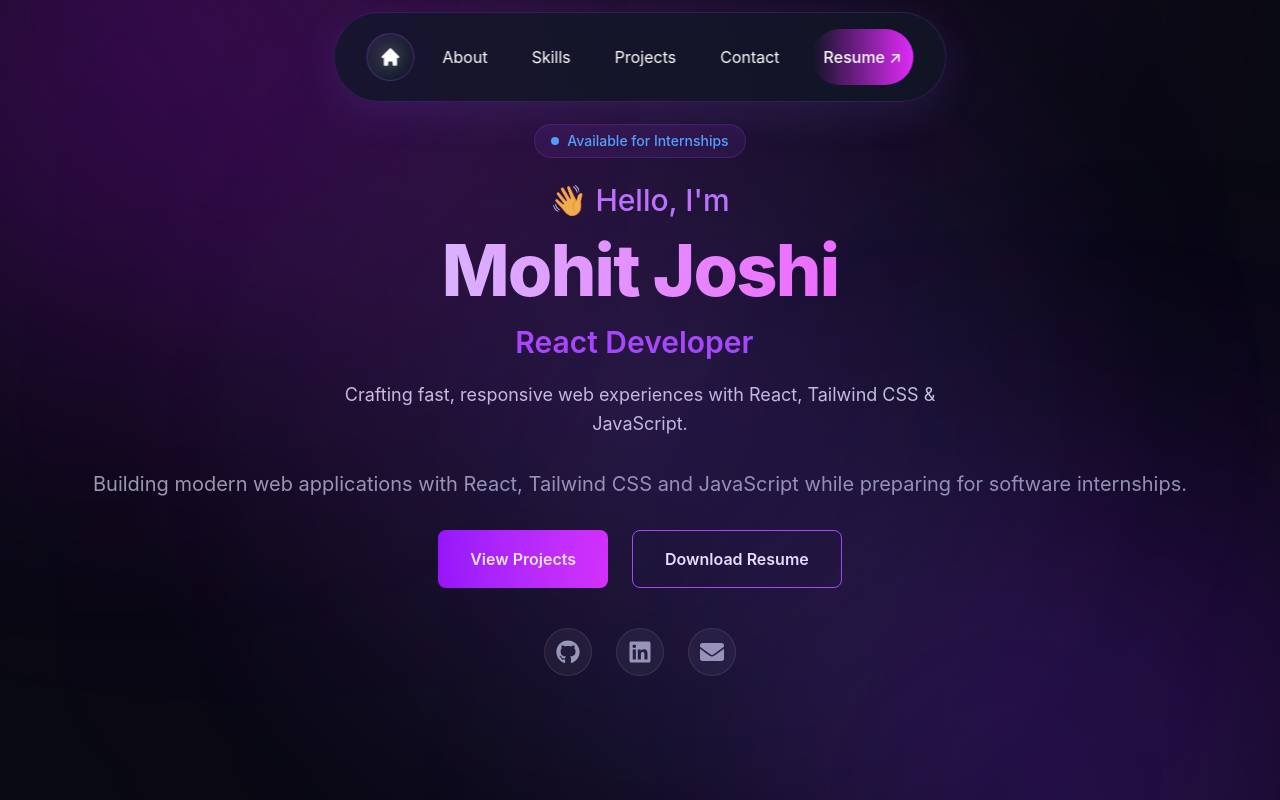
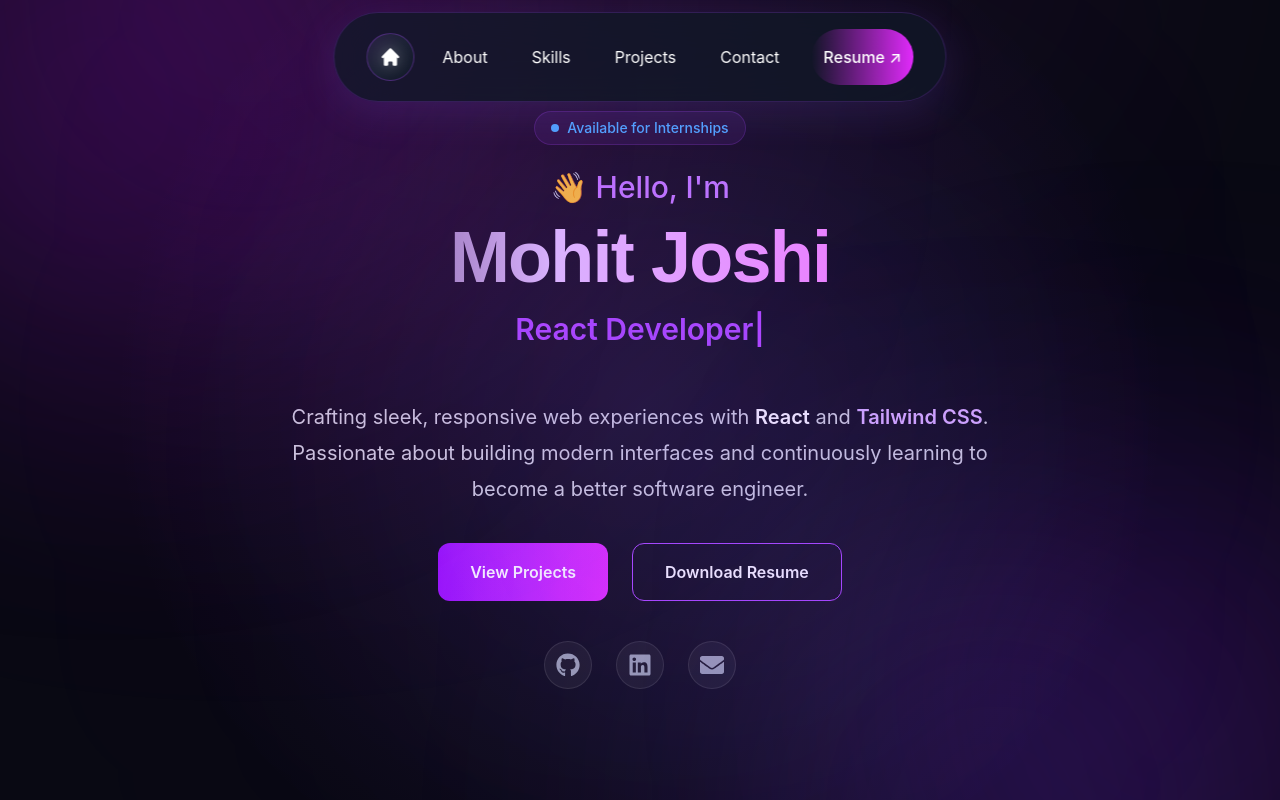
Before and after one commit to mohitjoshi-dev/portfolio, a React app: page / in a window 1280 px wide. Shown: the top 800 px of the page. Built offline with nearby package versions, Linux system fonts and the light colour scheme; the HTML template or start-up script is replaced by a standard one.

Commit message:
added framer motion animations to hero section

```diff
--- a/src/App.jsx
+++ b/src/App.jsx
@@ -1,6 +1,7 @@
 import Introduction from "./components/Introduction";
 import Skills from "./components/Skills";
 import CursorRipple from "./components/CursorRipple";
+import Projects from "./components/Projects";
 
 function App() {
   return (
@@ -8,6 +9,7 @@ function App() {
       <CursorRipple/>
       <Introduction />
       <Skills />
+      <Projects/>
     </>
   );
 }
--- a/src/components/AuroraBackground.jsx
+++ b/src/components/AuroraBackground.jsx
@@ -70,7 +70,7 @@ function AuroraBackground() {
         />
 
     <div
-    className=" absolute inset-0 bg-[radial-gradient(circle_at_center,rgba(168,85,247,0.12),transparent_70%)]"/>
+        className=" absolute inset-0 bg-[radial-gradient(circle_at_center,rgba(168,85,247,0.12),transparent_70%)]"/>
 
 
 
--- a/src/components/Introduction.jsx
+++ b/src/components/Introduction.jsx
@@ -62,12 +62,13 @@ function Introduction() {
 
     <div className="relative inline-block overflow-hidden">
       <motion.h1
+      style={{backgroundSize: "200% 200%",}}
       initial={{opacity:0, y:30}}
       animate={{opacity:1, y:0}}
       transition={{duration:0.8}}
 
-      className="hero-title text-7xl font-extrabold tracking-tight mb-3 bg-linear-to-r from white via bg-purple-300 to to-fuchsia-400
-                 bg-size-[200%_200] bg-clip-text text-transparent animate-gradient">
+      className="hero-title text-7xl font-extrabold tracking-tight mb-3 bg-linear-to-r from white via-purple-300 to to-fuchsia-400
+                 bg-clip-text text-transparent animate-gradient">
 
            Mohit Joshi
       </motion.h1>
@@ -90,27 +91,43 @@ function Introduction() {
     repeat={Infinity}
   />
   </h2>
-
-    <p className="mt-3 text-lg text-gray-300 max-w-2xl leading-relaxed">
-      Crafting fast, responsive web experiences with
-      React, Tailwind CSS & JavaScript.
-    </p>
-
     </div>
 
-    <p className="text-xl text-gray-400 text-center max-w-2x1 mb-8">
-        Building modern web applications with React, Tailwind CSS and
-        JavaScript while preparing for software internships.
-    </p>
+    <motion.p
+      initial={{ opacity: 0, y: 20 }}
+      animate={{ opacity: 1, y: 0 }}
+      transition={{ delay: 0.4, duration: 0.7 }}
+
+      className="mb-9 max-w-3xl mx-auto text-center text-lg md:text-xl leading-9 text-gray-300 font-normal"
+    >
+      Crafting sleek, responsive web experiences with{" "}
+      <span className="font-semibold text-white">
+        React
+      </span>{" "}
+      and{" "}
+      <span className="font-semibold text-purple-300">
+        Tailwind CSS
+      </span>.
+      <br />
+      Passionate about building modern interfaces and continuously learning to become a better software engineer.
+  </motion.p>
 
   <div className="flex gap-6">
-  <button className="bg-linear-to-r from-purple-600 to-fuchsia-500 px-8 py-4 font-semibold rounded-lg cursor-pointer hover:scale-110 hover:-translate-y-1 hover:shadow-purple-500/40 hover:shadow-2xl transition-all duration-300">
-    View Projects
+  <button
+  onClick={() => scrollToSection("projects")}
+  className="px-8 py-4 rounded-xl bg-linear-to-r from-purple-600 to-fuchsia-500 font-semibold text-white hover:scale-105
+  hover:shadow-[0_0_30px_rgba(168,85,247,.45)] transition-all duration-300">
+     View Projects
   </button>
 
-  <button className="border border-purple-500 px-8 py-4 font-semibold rounded-lg cursor-pointer hover:scale-110 hover:-translate-y-1 hover:shadow-purple-500/20 hover:shadow-2xl transition-all duration-300">
-    Download Resume
-  </button>
+  <a
+  href="/resume.pdf"
+  download
+  className="px-8 py-4 rounded-xl border border-purple-500 text-white font-semibold hover:bg-purple-500/10 hover:scale-105
+             hover:shadow-[0_0_25px_rgba(168,85,247,.35)] transition-all duration-300">
+      Download Resume
+  </a>
+
 </div>
 <div className="flex items-center gap-6 mt-10">
   {socials.map((social, index) => {
--- /dev/null
+++ b/src/components/Projects.jsx
@@ -0,0 +1,24 @@
+function Projects() {
+  return (
+    <section
+      id="projects"
+      className="min-h-screen bg-[#090913] text-white py-24 px-6"
+    >
+      <div className="max-w-7xl mx-auto">
+
+        <h2 className="text-5xl font-bold text-center mb-4">
+          Featured Projects
+        </h2>
+
+        <p className="text-gray-400 text-center mb-16">
+          Some projects I've built using React, Tailwind CSS and modern web technologies.
+        </p>
+
+      <div className="w-32 h-1 mx-auto rounded-full bg-linear-to-r from-purple-500 to-fuchsia-500"></div>
+
+      </div>
+    </section>
+  );
+}
+
+export default Projects;
--- a/src/index.css
+++ b/src/index.css
@@ -1,8 +1,32 @@
 @import "tailwindcss";
+@import url('https://fonts.googleapis.com/css2?family=Inter:wght@300;400;500;600;700&family=JetBrains+Mono:wght@400;600&family=Space+Grotesk:wght@400;500;700&display=swap');
+
+body {
+  font-family: "Inter", sans-serif;
+}
+
+.hero-title,
+.section-title {
+  font-family: "Space Grotesk", sans-serif;
+}
+
+.code-font {
+  font-family: "JetBrains Mono", monospace;
+}
 
 html {
   scroll-behavior: smooth;
 }
+
+html,
+body {
+  background-color: #090913;
+}
+
+#root {
+  background-color: #090913;
+}
+
 
 .hero-title {
   position: relative;
@@ -64,5 +88,5 @@ html {
 }
 
 .animate-gradient {
-  animation: gradientMove 6s ease infinite;
+  animation: gradientMove 5s ease infinite;
 }
```
Also changed, not shown: src/components/Project.jsx (deleted), src/components/ProjectCard.jsx (added).
